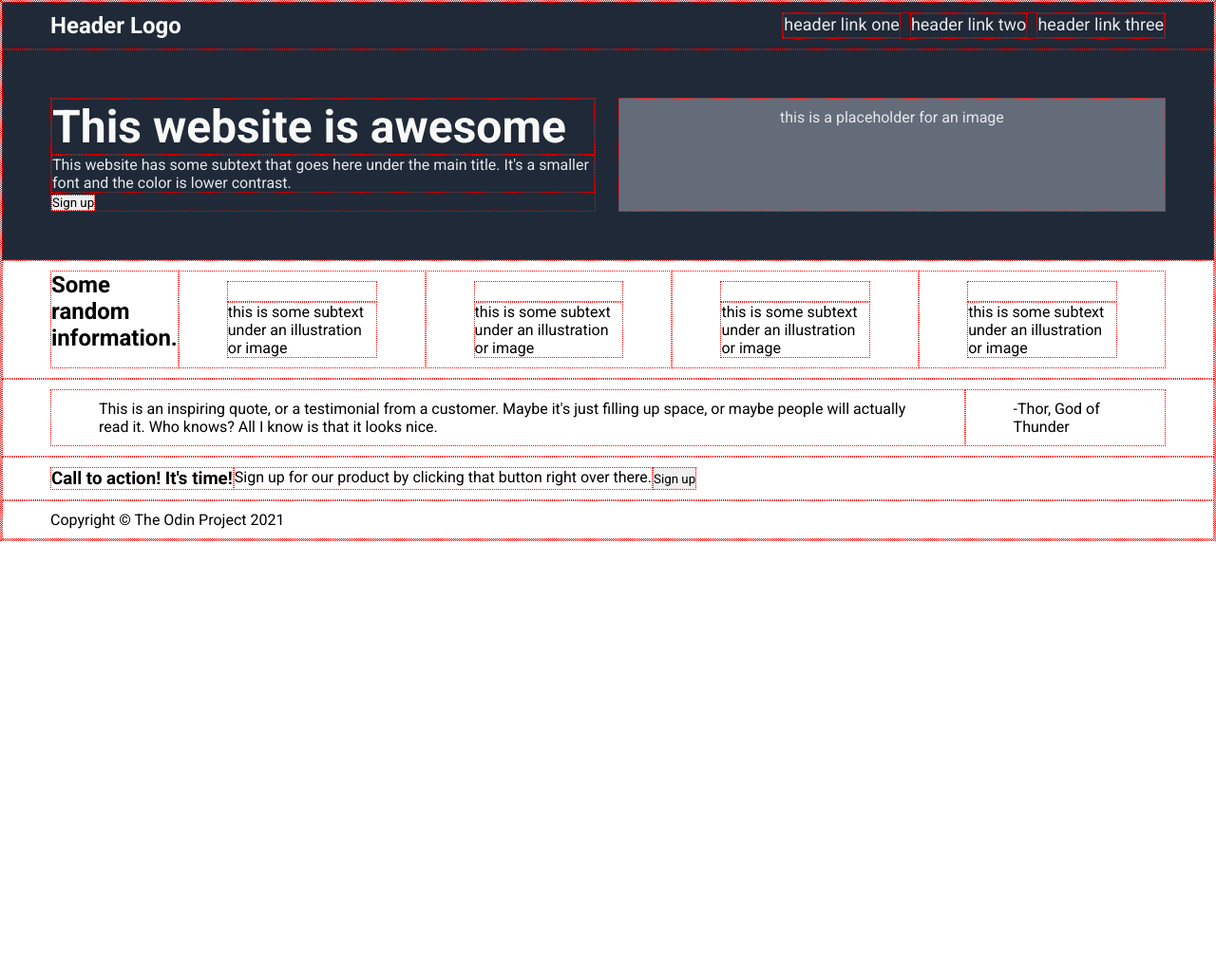
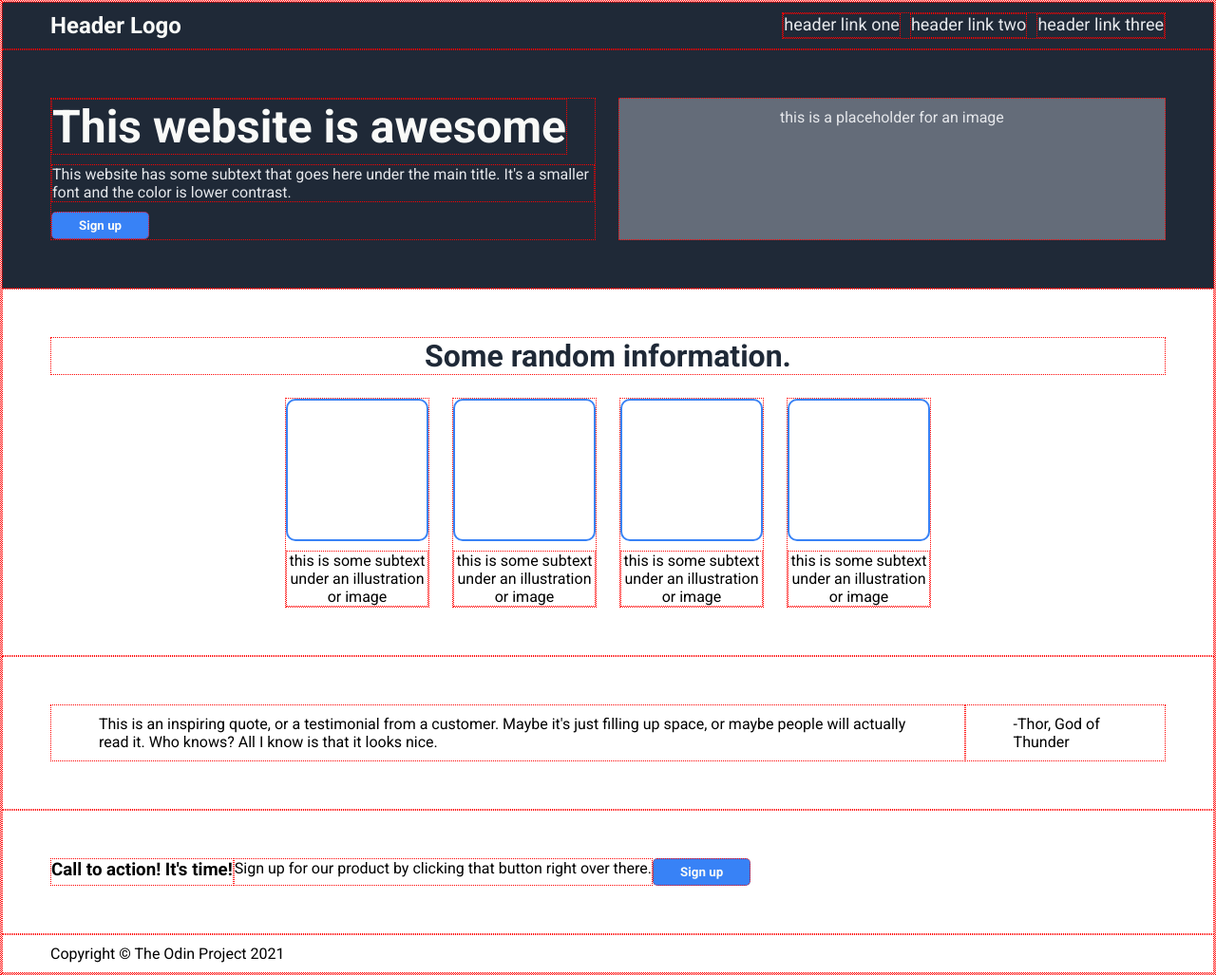
Before and after one commit to caesondaniell/landing-page, a plain HTML site: page index.html in a window 1280 px wide. Shown: the whole page at 95% size. Before the commit the page ends 800 px from the top, so only its background shows below. Drawn offline with Linux system fonts and the light colour scheme.

Commit message:
Add CSS for information section

```diff
--- a/style.css
+++ b/style.css
@@ -42,24 +42,36 @@ a {
 
 .content {
     display: flex;
+    padding: 50px;
 }
 
 .top {
     background-color: #1f2937;
-    padding: 50px;
     gap: 24px;
 }
 
 .top-text {
+    display: flex;
+    flex-direction: column;
+    row-gap: 10px;
+    align-items: flex-start;
     padding: 0;
     color: #e5e7eb;
-    width: 50%
+    width: 50%;
 }
 
 .top-text h1 {
     color: #f9faf8;
     font-size: 48px;
     font-weight: 900;
+}
+
+.signup {
+    background-color: #3882f6;
+    color: #f9faf8;
+    border-radius: 5px;
+    padding: 6px 28px;
+    font-weight: bold;
 }
 
 .top-image {
@@ -69,3 +81,31 @@ a {
     background-color: #646c79;
     color: #e5e7eb;
 }
+
+.first {
+    flex-wrap: wrap;
+    gap: 24px;
+    justify-content: center;
+}
+
+.first h2 {
+    font-size: 32px;
+    color: #1f2937;
+    font-weight: 900;
+    width: 100vw;
+    text-align: center;
+}
+
+.info {
+    padding: 0;
+    flex: 0;
+    text-align: center;
+}
+
+.illustration {
+    border: 2px solid #3882f6;
+    border-radius: 10px;
+    width: 150px;
+    height: 150px;
+    margin-bottom: 10px;
+}
```
